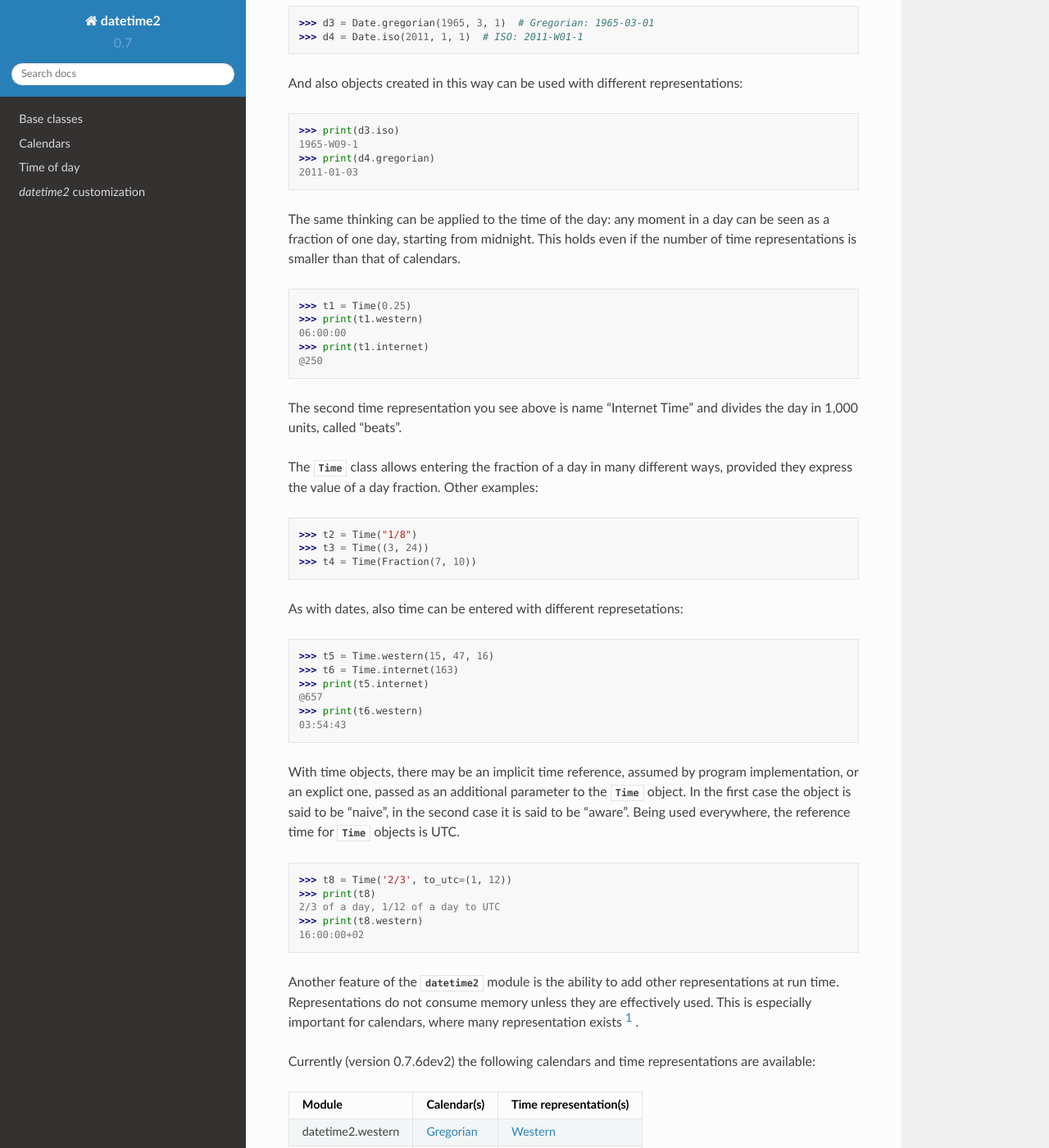
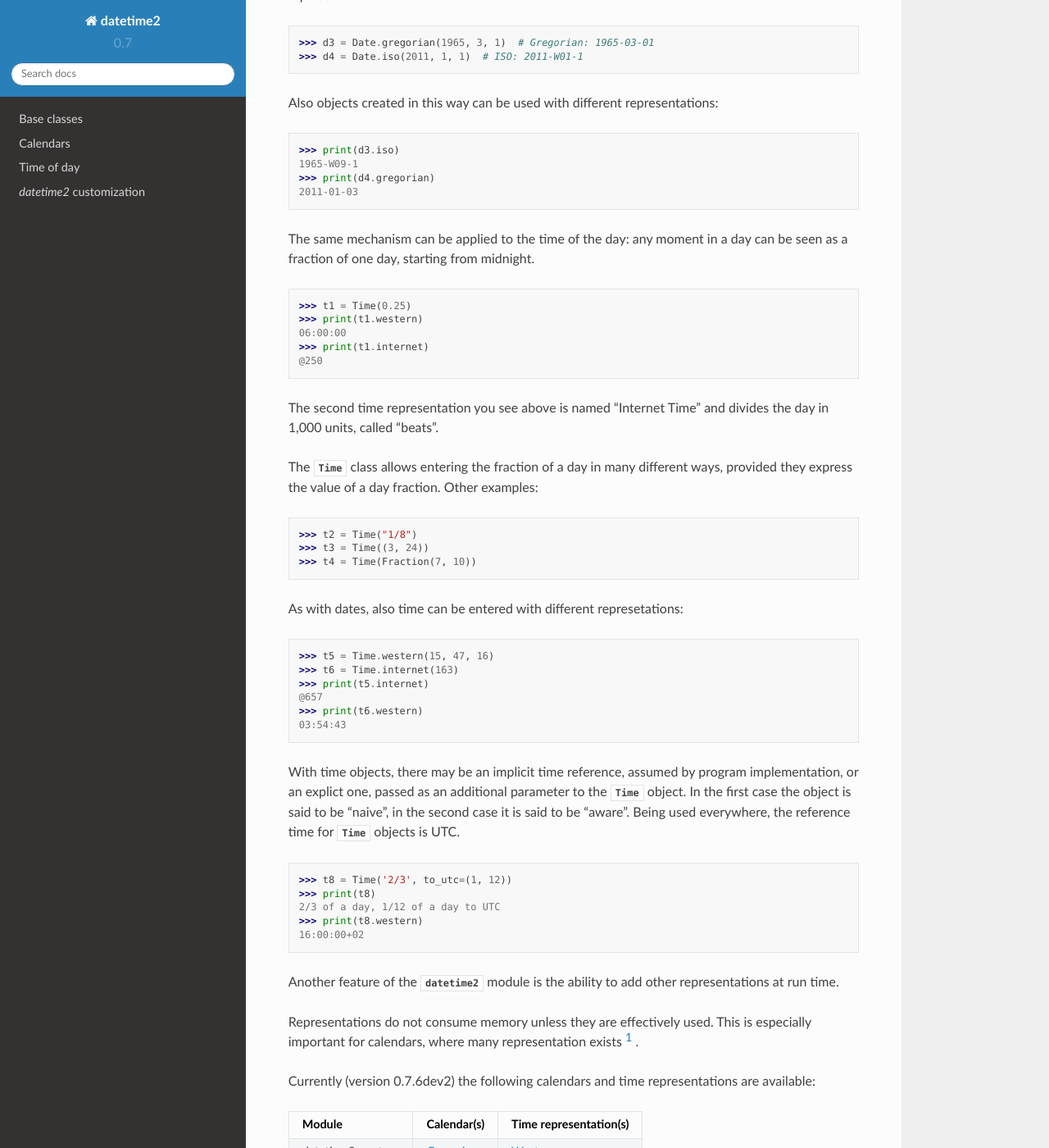
Before and after one commit to fricciardi/datetime2, a Sphinx documentation site: the page built from docs/index.rst, in a window 1280 px wide and 1400 px high, scrolled down 663 px. Shown: the whole window at 82% size. Built offline with Sphinx 7.4.7 and the Read the Docs theme 2.0.0, drawn with Linux system fonts in a browser that asks for light colours; some of the changed text lies outside the part shown.

Commit message:
Rephrased some overview paragraphs

```diff
--- a/docs/index.rst
+++ b/docs/index.rst
@@ -41,15 +41,15 @@ representations are accessed as attributes of the :class:`Date` object:
    >>> print(d2.iso)
    2019-W08-2
 
-Date representation can be used also in the opposite direction, i.e. to create
-the date object:
+Attribute can be used also applied to the class itself, to create
+a date object with a specific representation:
 
 .. doctest::
 
    >>> d3 = Date.gregorian(1965, 3, 1)  # Gregorian: 1965-03-01
    >>> d4 = Date.iso(2011, 1, 1)  # ISO: 2011-W01-1
 
-And also objects created in this way can be used with different
+Also objects created in this way can be used with different
 representations:
 
 .. doctest::
@@ -59,9 +59,8 @@ representations:
    >>> print(d4.gregorian)
    2011-01-03
 
-The same thinking can be applied to the time of the day: any moment in a day
-can be seen as a fraction of one day, starting from midnight. This holds even
-if the number of time representations is smaller than that of calendars.
+The same mechanism can be applied to the time of the day: any moment in a day
+can be seen as a fraction of one day, starting from midnight.
 
 .. doctest::
 
@@ -71,7 +70,7 @@ if the number of time representations is smaller than that of calendars.
    >>> print(t1.internet)
    @250
 
-The second time representation you see above is name "Internet Time" and
+The second time representation you see above is named "Internet Time" and
 divides the day in 1,000 units, called "beats".
 
 The :class:`Time` class allows entering the fraction of a day in many different
@@ -109,9 +108,10 @@ time for :class:`Time` objects is UTC.
    16:00:00+02
 
 Another feature of the :mod:`datetime2` module is the ability to add other
-representations at run time. Representations do not consume memory
-unless they are effectively used. This is especially important for
-calendars, where many representation exists [#many]_ .
+representations at run time.
+
+Representations do not consume memory unless they are effectively used. This is
+especially important for calendars, where many representation exists [#many]_ .
 
 Currently (version |release|) the following calendars and time representations
 are available:
```
